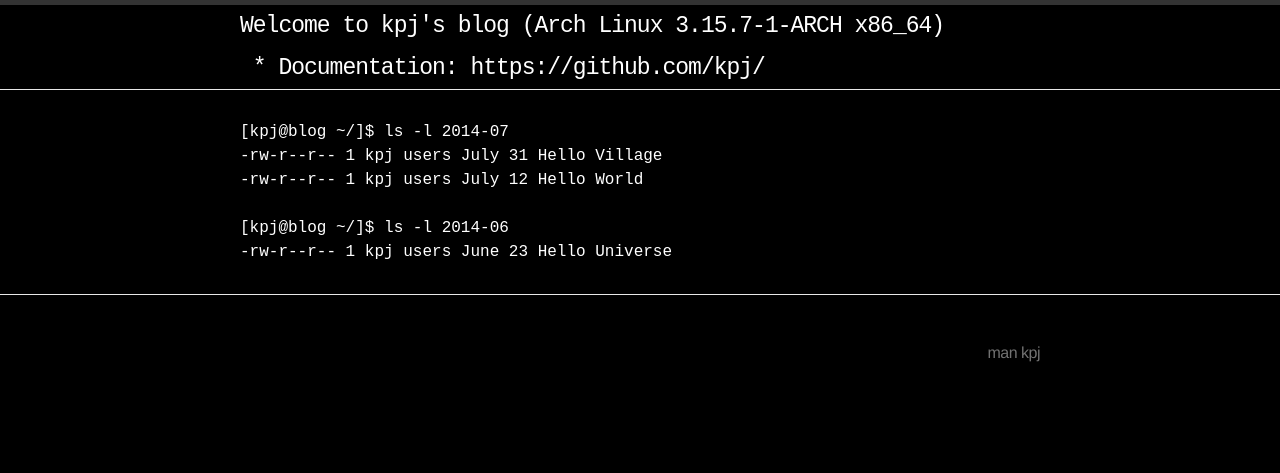
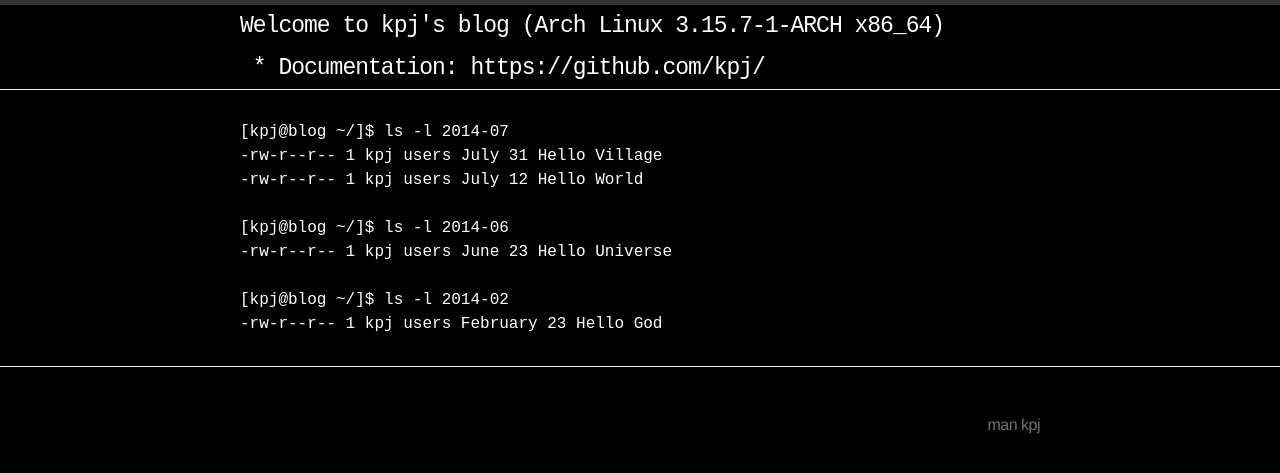
Before and after one commit to kpj/kpj.github.io--old, a Jekyll site: the page built from index.html, in a window 1280 px wide. Shown: the top 473 px of the page. Built offline with Jekyll 4.4.1, drawn with Linux system fonts in a browser that asks for light colours.

Commit message:
Fixed another spacing bug

```diff
--- /dev/null
+++ b/_posts/2014-02-23-Hello-God.md
@@ -0,0 +1,6 @@
+---
+layout: post
+title:  "Hello God"
+---
+
+jk
--- a/index.html
+++ b/index.html
@@ -9,7 +9,7 @@ layout: default
       {% capture nday %}{{ post.next.date | date: '%m%Y' }}{% endcapture %}
 
       {% if day != nday %}
-        {% if forloop.rindex0 == 0 %} <br> {% endif %}
+        {% if forloop.index != 1 %} <br> {% endif %}
         <h5 class="date">[{{ page.author }}@blog ~/]$ ls -l {{ post.date | date: "%Y-%m" }}</h5>
       {% endif %}
 
```
